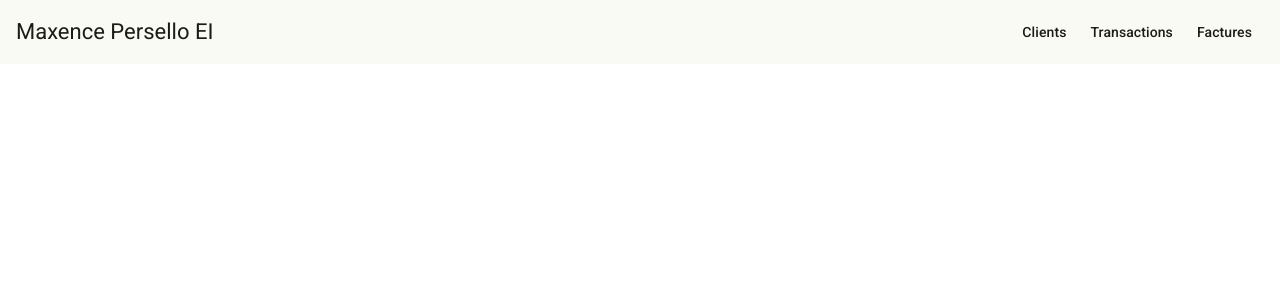
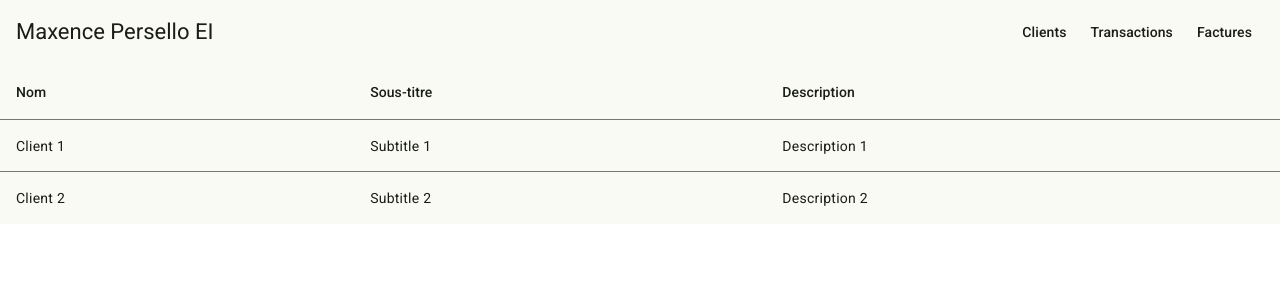
Before and after one commit to maxenceprsll/invoices-front, an Angular app: page /clients in a window 1280 px wide. Shown: the top 300 px of the page. Built offline with nearby package versions, Linux system fonts and the light colour scheme.

Commit message:
Add basic table example to the clientsComponent

```diff
--- a/src/app/clients/clients.component.html
+++ b/src/app/clients/clients.component.html
@@ -0,0 +1,16 @@
+<table mat-table [dataSource]="clients">
+    <ng-container matColumnDef="name">
+        <th mat-header-cell *matHeaderCellDef> Nom </th>
+        <td mat-cell *matCellDef="let client"> {{client.name}} </td>
+    </ng-container>
+    <ng-container matColumnDef="subtitle">
+        <th mat-header-cell *matHeaderCellDef> Sous-titre </th>
+        <td mat-cell *matCellDef="let client"> {{client.subtitle}} </td>
+    </ng-container>
+    <ng-container matColumnDef="description">
+        <th mat-header-cell *matHeaderCellDef> Description </th>
+        <td mat-cell *matCellDef="let client"> {{client.description}} </td>
+    </ng-container>
+    <tr mat-header-row *matHeaderRowDef="displayedColumns"></tr>
+    <tr mat-row *matRowDef="let row; columns: displayedColumns;"></tr>
+</table>
--- a/src/app/clients/clients.component.ts
+++ b/src/app/clients/clients.component.ts
@@ -1,11 +1,22 @@
 import { Component } from '@angular/core';
+import { MatTableModule } from '@angular/material/table';
 
 @Component({
   selector: 'app-clients',
-  imports: [],
+  imports: [
+    MatTableModule
+  ],
   templateUrl: './clients.component.html',
   styleUrl: './clients.component.scss'
 })
 export class ClientsComponent {
+  clients = [
+    {name: 'Client 1', subtitle: 'Subtitle 1', description: 'Description 1'},
+    {name: 'Client 2', subtitle: 'Subtitle 2', description: 'Description 2'},
+  ];
 
+  displayedColumns: string[] = [
+    'name', 'subtitle', 'description'
+
+  ];
 }
--- a/src/app/navbar/navbar.component.html
+++ b/src/app/navbar/navbar.component.html
@@ -1,6 +1,6 @@
 <!-- Barre de navigation -->
 <mat-toolbar color="primary">
-    <span>Maxence Persello EI</span>
+    <span mat-button routerLink="/">Maxence Persello EI</span>
     <span class="spacer"></span>
     <button mat-button routerLink="/clients">Clients</button>
     <button mat-button routerLink="/transactions">Transactions</button>
```
